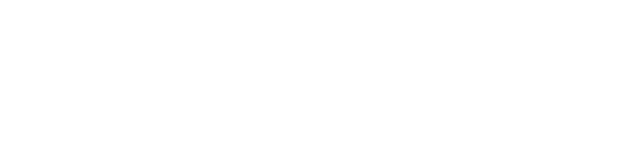
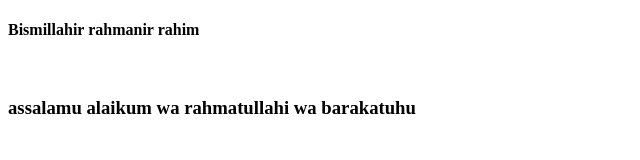
Before and after one commit to Samiul2024/first-site, a plain HTML site: page index.html in a window 1280 px wide. Shown: the whole page, without its empty margins (0-640 px from the left). Drawn offline with Linux system fonts and the light colour scheme.

Commit message:
0.0.1 index.html

```diff
--- a/index.html
+++ b/index.html
@@ -6,6 +6,9 @@
     <title>Learning GIT</title>
 </head>
 <body>
+    <h4>Bismillahir rahmanir rahim</h4><br>
+    <h3>assalamu alaikum wa rahmatullahi wa barakatuhu</h3><br>
+
 
 </body>
 </html>
```
